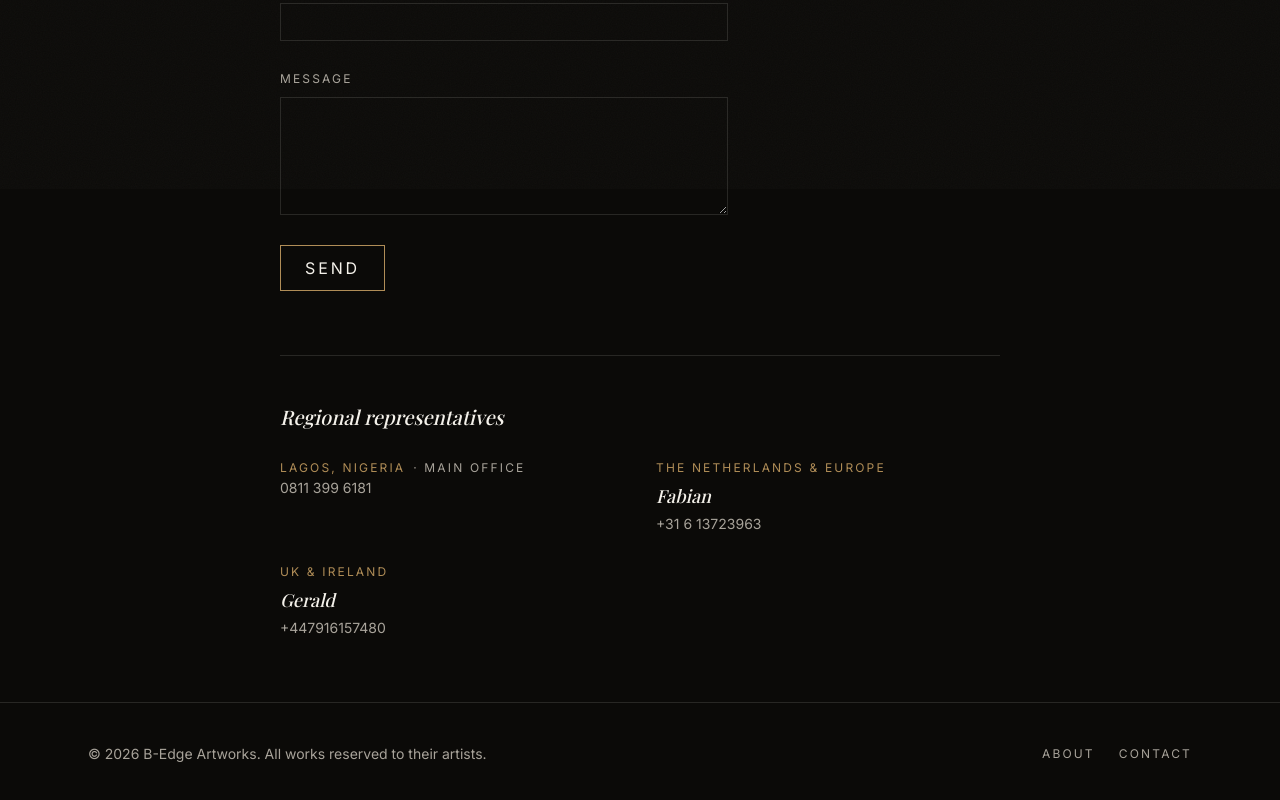
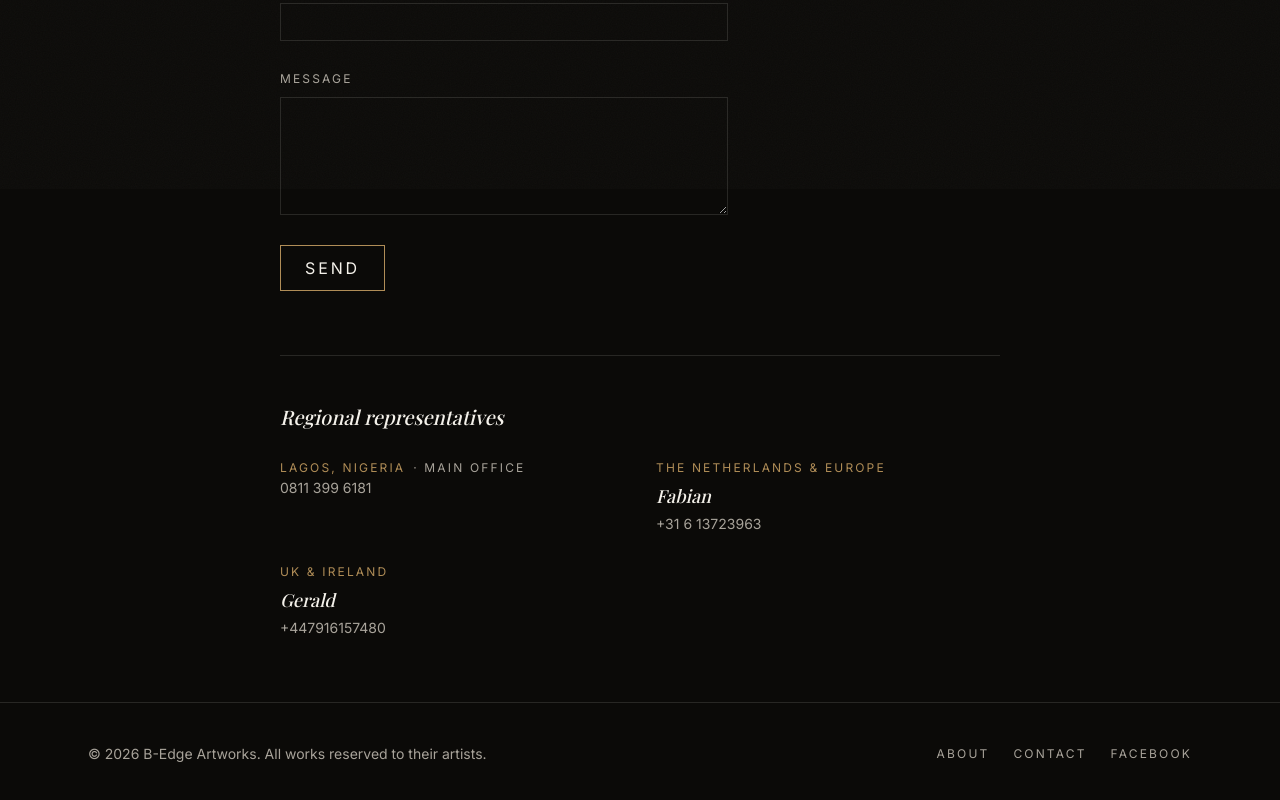
Before and after one commit to oghenenoghie/pronlart2026, a Next.js app: page /contact in a window 1280 px wide. Shown: the part 611-1411 px from the top of the page. Built offline with nearby package versions, Linux system fonts and the light colour scheme; no server answers.

Commit message:
Add Facebook link to footer
Co-Authored-By: Claude Sonnet 5 <noreply@anthropic.com>
Claude-Session: https://claude.ai/code/session_013J1qFnB7rFs89h6rTxX7Yy

```diff
--- a/components/common/Footer.tsx
+++ b/components/common/Footer.tsx
@@ -14,6 +14,14 @@ export function Footer() {
           <Link href="/contact" className="font-body text-label uppercase tracking-[0.18em] text-ash hover:text-gesso">
             Contact
           </Link>
+          <a
+            href="https://www.facebook.com/share/1HqvMCmgA4/"
+            target="_blank"
+            rel="noopener noreferrer"
+            className="font-body text-label uppercase tracking-[0.18em] text-ash hover:text-gesso"
+          >
+            Facebook
+          </a>
         </nav>
       </div>
     </footer>
```
